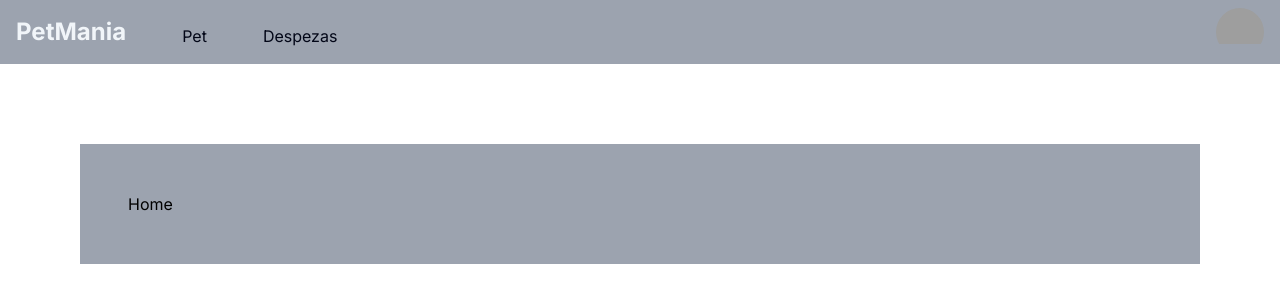
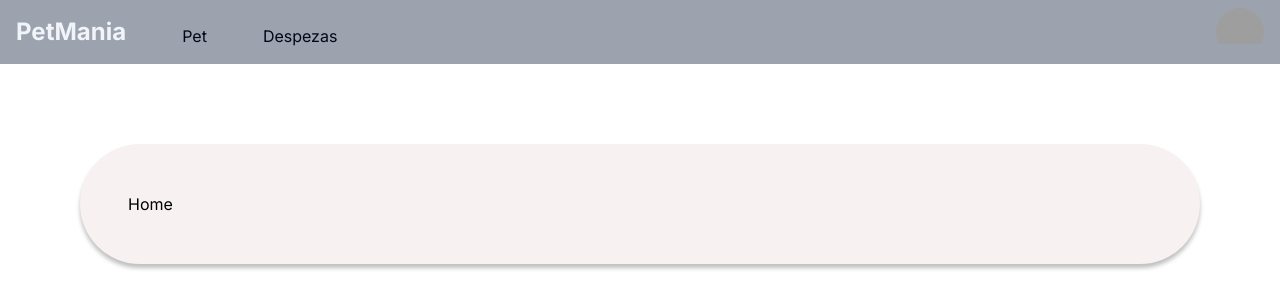
Before and after one commit to Ingridviieira/petmaniaweb, a Next.js app: page / in a window 1280 px wide. Shown: the top 308 px of the page. Built offline with nearby package versions, Linux system fonts and the light colour scheme; grey boxes are pictures that could not be loaded.

Commit message:
home atualizada

```diff
--- a/src/app/page.js
+++ b/src/app/page.js
@@ -5,9 +5,15 @@ export default function Home() {
     <>
       <NavBar />
 
-      <main className=" bg-gray-400 m-20 p-12">
+      <main className=" bg-gray-400 m-20 p-12"  style={{ borderRadius: '90px', background: '#F8F1F1', boxShadow: '0px 4px 4px 0px rgba(0, 0, 0, 0.25)' }}>
         <h2>Home</h2>
       </main>
     </>
   )
 }
+
+// style-- para a caixa
+// borderRadius: '90px',
+//  background: '#F8F1F1',
+//   boxShadow: '0px 4px 4px 0px
+// rgba(0, 0, 0, 0.25)
```
